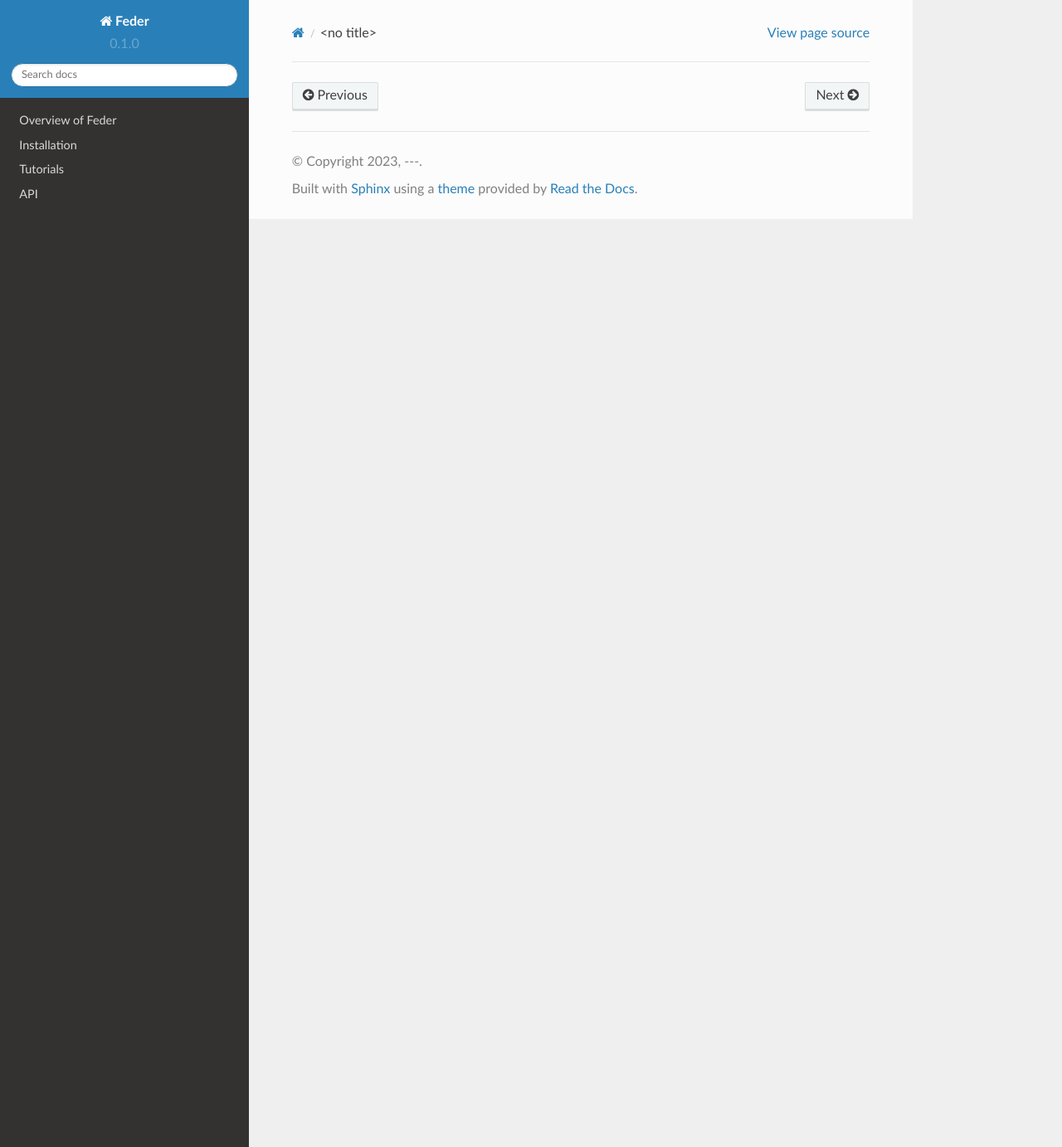
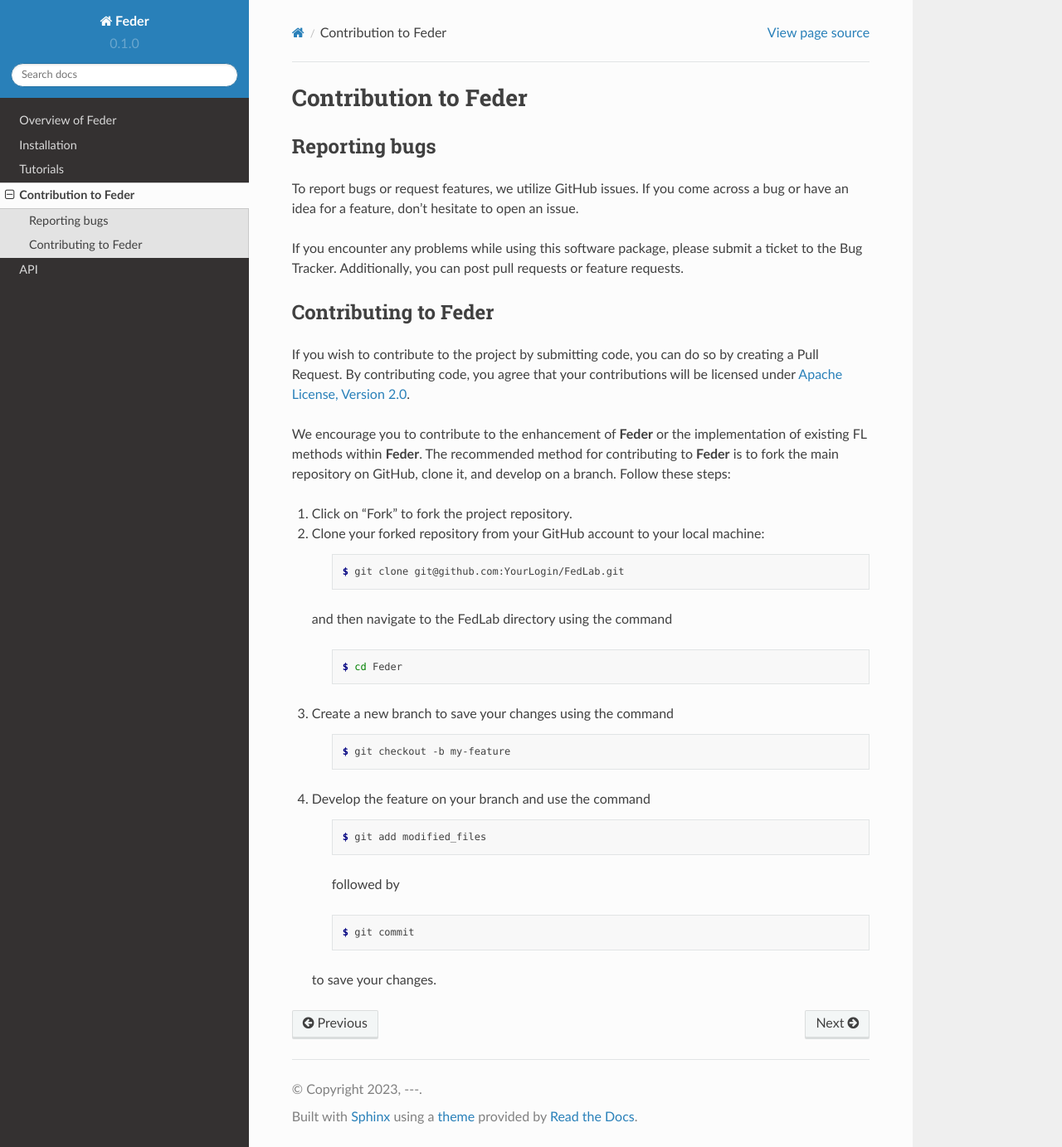
Before and after one commit to Kasliwal17/Feder, a Sphinx documentation site: the page built from docs/source/contribution.rst, in a window 1280 px wide and 1383 px high. Shown: the whole window at 83% size. Built offline with Sphinx 7.4.7 and the Read the Docs theme 2.0.0, drawn with Linux system fonts in a browser that asks for light colours; pages that are not in the unit, such as notebooks, are missing from menus.

Commit message:
Update contribution.rst

```diff
--- a/docs/source/contribution.rst
+++ b/docs/source/contribution.rst
@@ -1 +1,52 @@
 .. _contribution:
+
+*********************
+Contribution to Feder
+*********************
+
+Reporting bugs
+--------------
+
+To report bugs or request features, we utilize GitHub issues. If you come across a bug or have an idea for a feature, don't hesitate to open an issue.
+
+If you encounter any problems while using this software package, please submit a ticket to the Bug Tracker. Additionally, you can post pull requests or feature requests.
+
+Contributing to Feder
+---------------------
+
+If you wish to contribute to the project by submitting code, you can do so by creating a Pull Request. By contributing code, you agree that your contributions will be licensed under `Apache License, Version 2.0 <https://www.apache.org/licenses/LICENSE-2.0.html>`_.
+
+We encourage you to contribute to the enhancement of **Feder** or the implementation of existing FL methods within **Feder**. The recommended method for contributing to **Feder** is to fork the main repository on GitHub, clone it, and develop on a branch. Follow these steps:
+
+1. Click on "Fork" to fork the project repository.
+2. Clone your forked repository from your GitHub account to your local machine:
+
+    .. code-block:: shell-session
+
+        $ git clone git@github.com:YourLogin/FedLab.git
+
+  and then navigate to the FedLab directory using the command
+
+    .. code-block:: shell-session
+
+        $ cd Feder
+
+3. Create a new branch to save your changes using the command
+
+    .. code-block:: shell-session
+
+        $ git checkout -b my-feature
+
+4. Develop the feature on your branch and use the command
+
+    .. code-block:: shell-session
+
+        $ git add modified_files
+
+    followed by
+
+    .. code-block:: shell-session
+
+        $ git commit
+
+   to save your changes.
```
